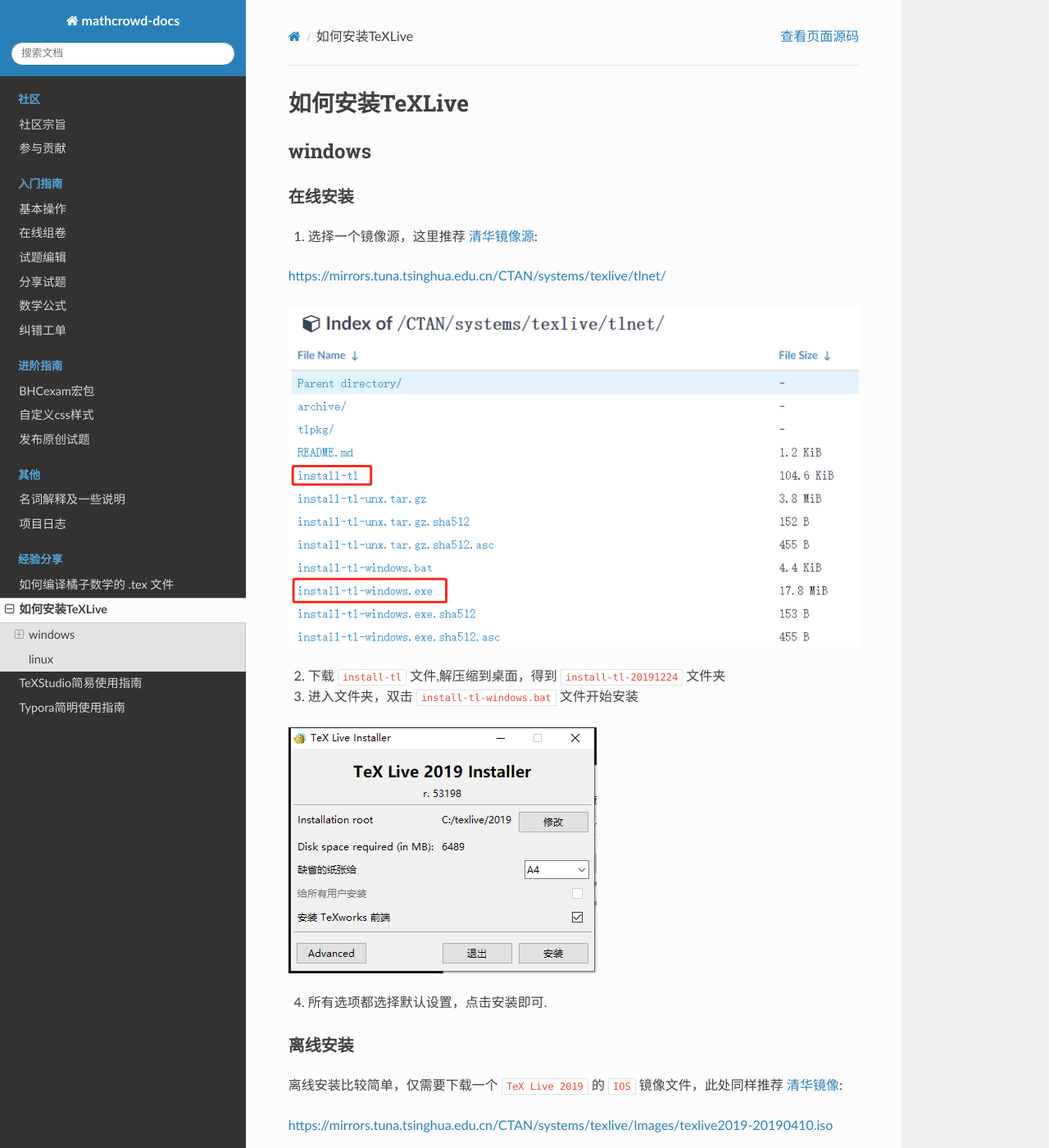
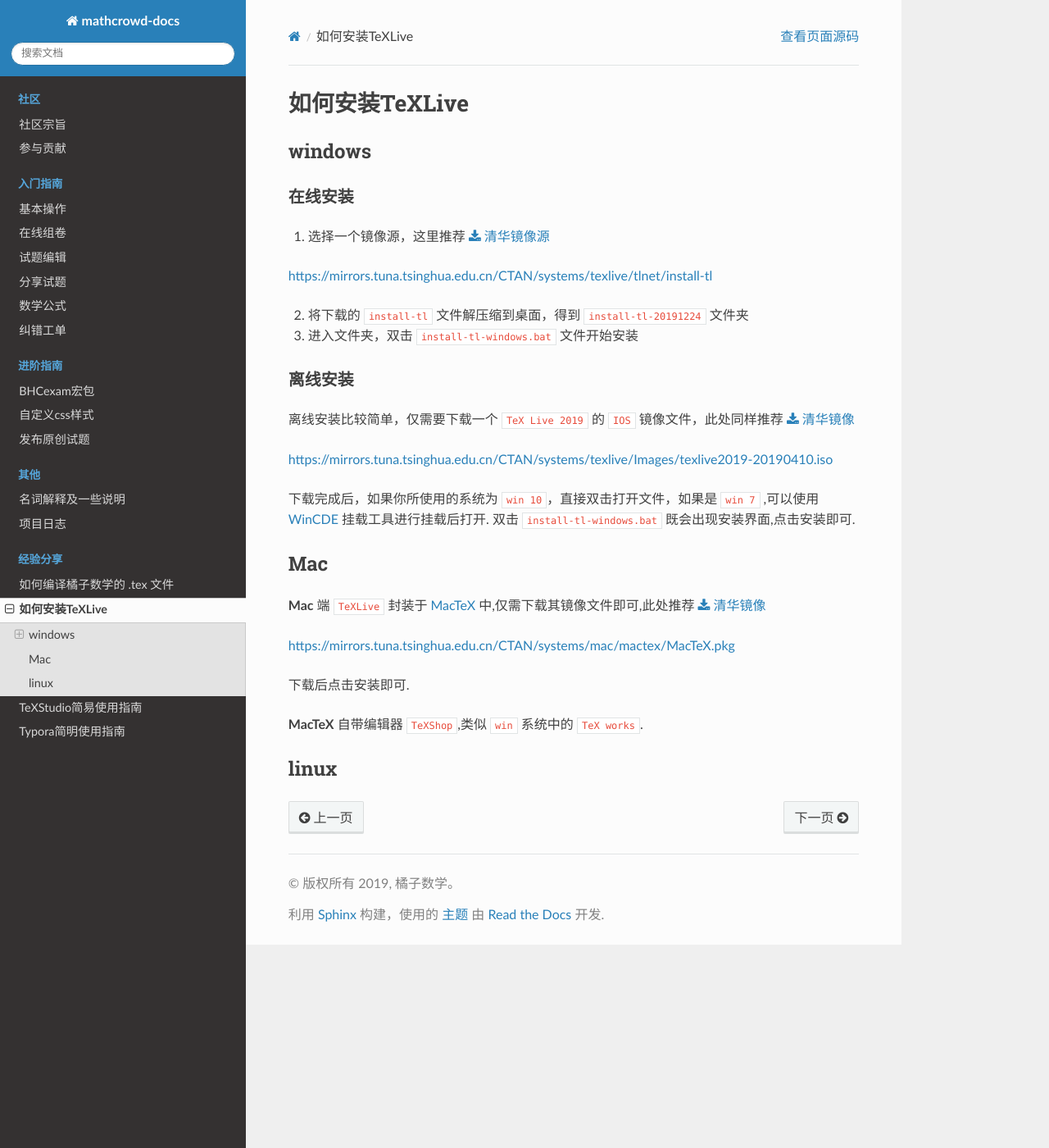
Before and after one commit to mathedu4all/mathcrowd-docs, a Sphinx documentation site: the page built from source/howtos/how_to_install_texlive.rst, in a window 1280 px wide and 1400 px high. Shown: the whole window at 82% size. Built offline with Sphinx 7.4.7 and the Read the Docs theme 2.0.0, drawn with Linux system fonts in a browser that asks for light colours.

Commit message:
update overleaf and mac_install_texlive

```diff
--- a/source/howtos/how_to_install_texlive.rst
+++ b/source/howtos/how_to_install_texlive.rst
@@ -10,24 +10,21 @@
 在线安装
 ++++++++
 
-1. 选择一个镜像源，这里推荐 `清华镜像源 <https://mirrors.tuna.tsinghua.edu.cn/CTAN/systems/texlive/tlnet/>`_::
+1. 选择一个镜像源，这里推荐 :download:`清华镜像源 <https://mirrors.tuna.tsinghua.edu.cn/CTAN/systems/texlive/tlnet/install-tl/>` ::
 
-https://mirrors.tuna.tsinghua.edu.cn/CTAN/systems/texlive/tlnet/
+https://mirrors.tuna.tsinghua.edu.cn/CTAN/systems/texlive/tlnet/install-tl
 
-.. image:: ../_static/xiazai.png
 
-2. 下载 ``install-tl`` 文件,解压缩到桌面，得到 ``install-tl-20191224`` 文件夹
+
+2. 将下载的 ``install-tl`` 文件解压缩到桌面，得到 ``install-tl-20191224`` 文件夹
 
 3. 进入文件夹，双击 ``install-tl-windows.bat`` 文件开始安装
 
-.. image:: ../_static/anzhuang.png
-
-4. 所有选项都选择默认设置，点击安装即可.
 
 离线安装
 +++++++
 
-离线安装比较简单，仅需要下载一个 ``TeX Live 2019`` 的 ``IOS`` 镜像文件，此处同样推荐 `清华镜像 <https://mirrors.tuna.tsinghua.edu.cn/CTAN/systems/texlive/Images/texlive2019-20190410.iso>`_::
+离线安装比较简单，仅需要下载一个 ``TeX Live 2019`` 的 ``IOS`` 镜像文件，此处同样推荐 :download:`清华镜像 <https://mirrors.tuna.tsinghua.edu.cn/CTAN/systems/texlive/Images/texlive2019-20190410.iso>` ::
 
 https://mirrors.tuna.tsinghua.edu.cn/CTAN/systems/texlive/Images/texlive2019-20190410.iso
 
@@ -36,5 +33,20 @@
 
 
 ==========
+Mac
+==========
+
+**Mac** 端 ``TeXLive`` 封装于 MacTeX_ 中,仅需下载其镜像文件即可,此处推荐 :download:`清华镜像 <https://mirrors.tuna.tsinghua.edu.cn/CTAN/systems/mac/mactex/MacTeX.pkg>` ::
+
+https://mirrors.tuna.tsinghua.edu.cn/CTAN/systems/mac/mactex/MacTeX.pkg
+
+下载后点击安装即可.
+
+**MacTeX** 自带编辑器 ``TeXShop``,类似 ``win`` 系统中的 ``TeX works``.
+
+.. _MacTeX: http://www.tug.org/mactex/
+
+
+==========
 linux
 ==========
```
Also changed, not shown: source/howtos/overleaf_guide.rst (added, +90 -0 lines), source/howtos/texstudio_guide.rst (+4 -6 lines), source/_static/anzhuang.png (deleted), source/_static/xiazai.png (deleted), 1 other file.
